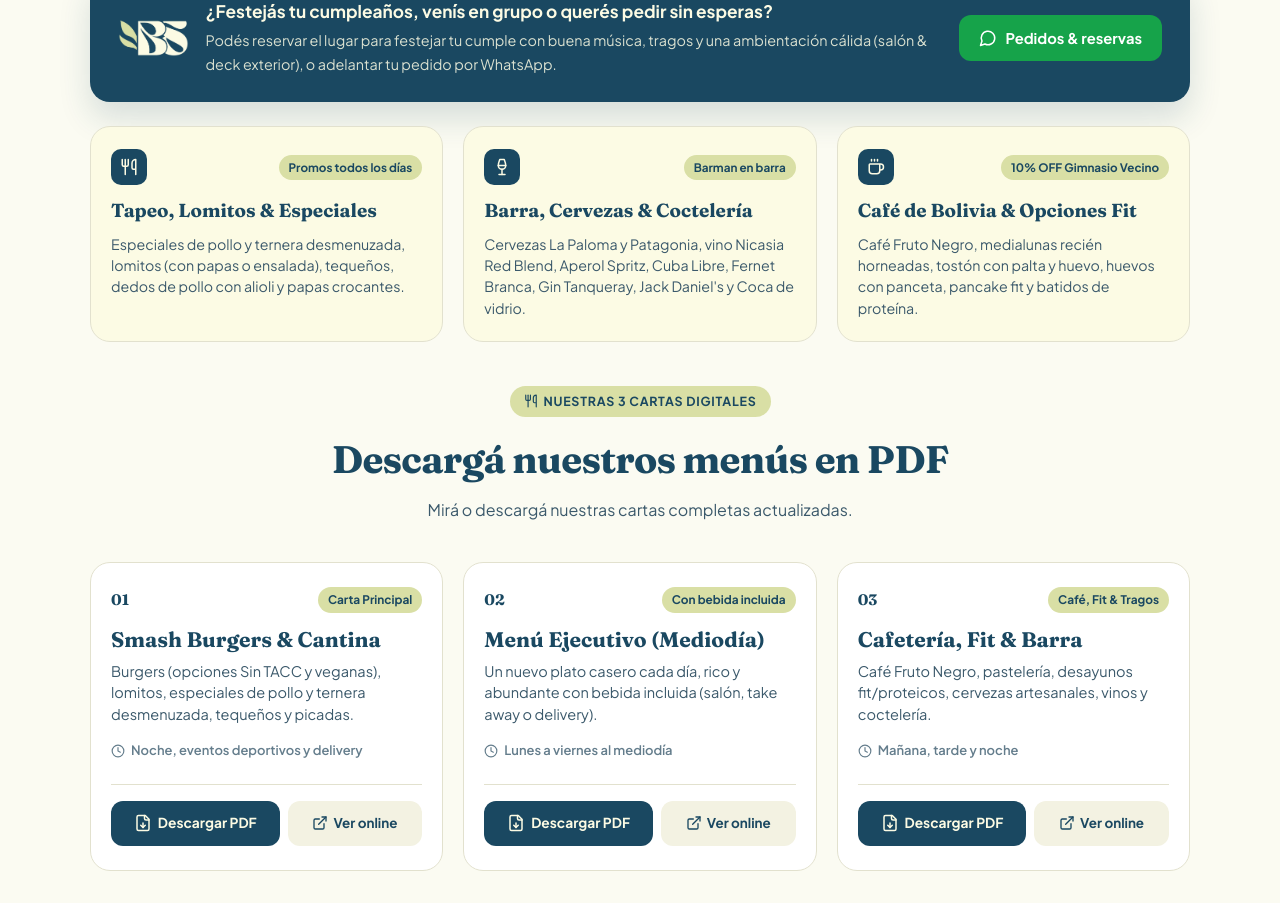
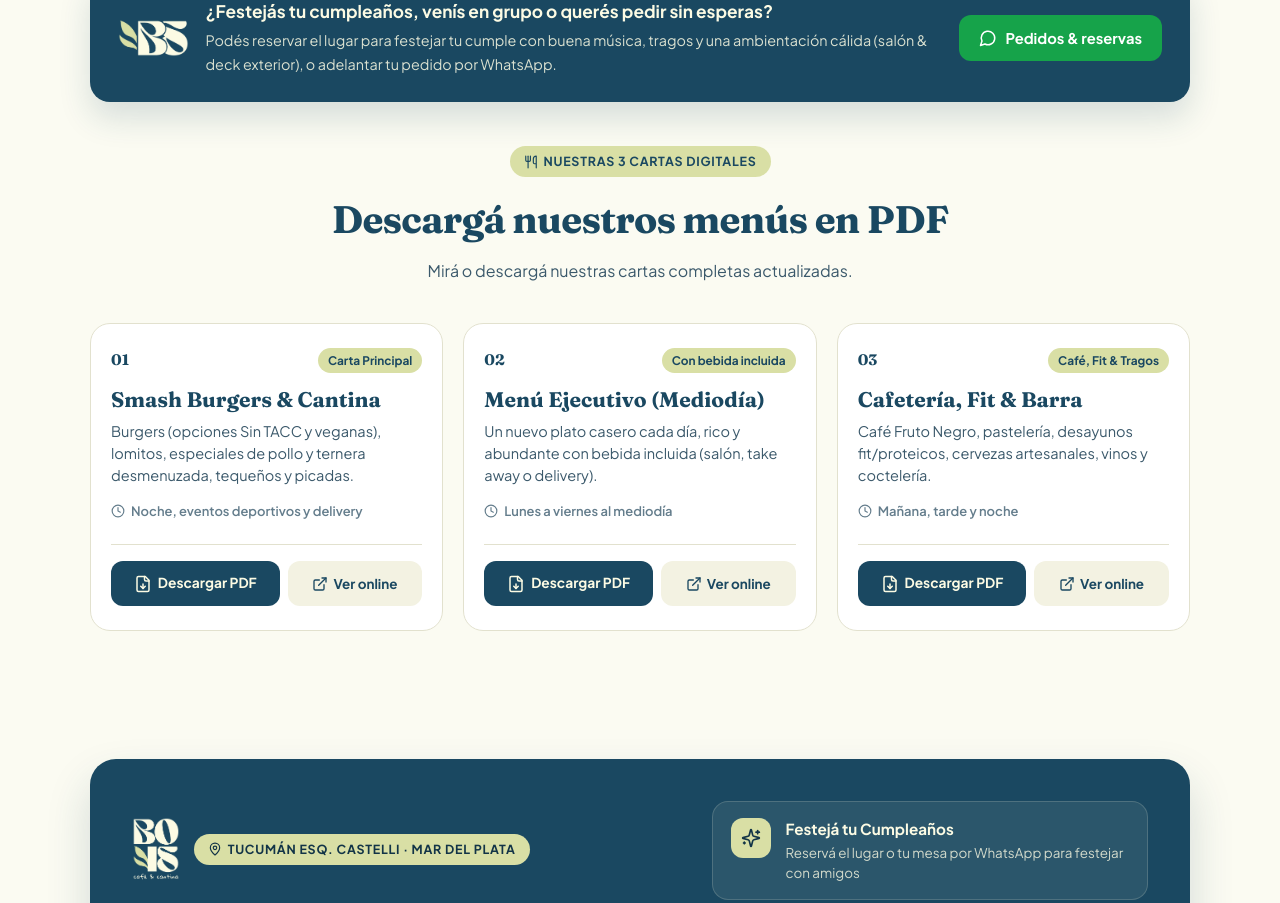
Before and after one commit to boiscantina/bois-cantina, a React (Vite) app: page / in a window 1280 px wide. Shown: the part 3360-4263 px from the top of the page. Built offline with nearby package versions, Linux system fonts and the light colour scheme.

Commit message:
refactor: eliminar tarjetas de tapeo lomitos y cocteleria

```diff
--- a/src/App.jsx
+++ b/src/App.jsx
@@ -697,24 +697,6 @@ export default function App() {
                 </a>
               </div>
             </div>
-
-            {/* Grilla de 3 Destacados: Tapeo/Lomitos/Especiales, Barra & Tragos, y Cafetería/Fit */}
-            <div className="extra-highlights-grid">
-              {SITE_CONFIG.highlightsCards.map((item, idx) => (
-                <div key={idx} className="extra-highlight-card">
-                  <div className="extra-highlight-top">
-                    <div className="extra-highlight-icon">
-                      {idx === 0 && <Utensils size={18} />}
-                      {idx === 1 && <Wine size={18} />}
-                      {idx === 2 && <Coffee size={18} />}
-                    </div>
-                    <span className="extra-highlight-badge">{item.badge}</span>
-                  </div>
-                  <h3>{item.title}</h3>
-                  <p>{item.text}</p>
-                </div>
-              ))}
-            </div>
           </div>
         </section>
 
```
